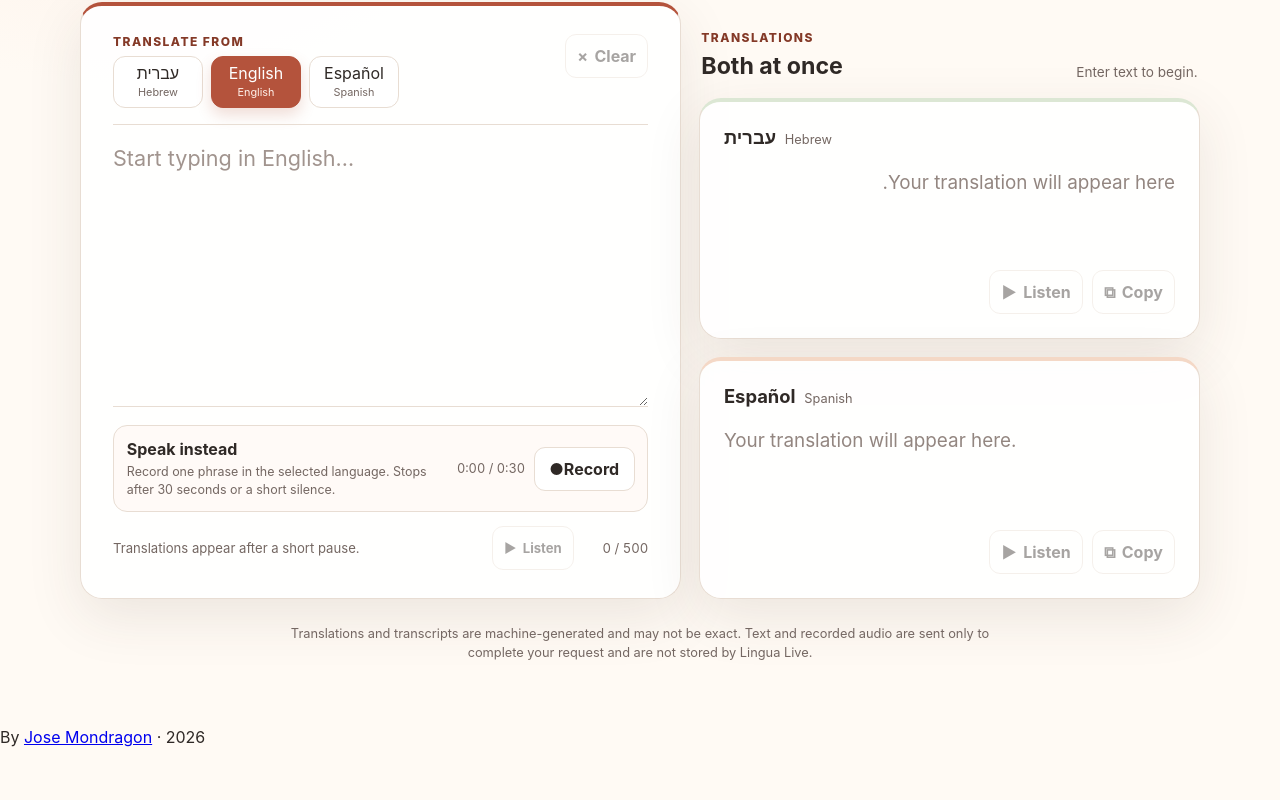
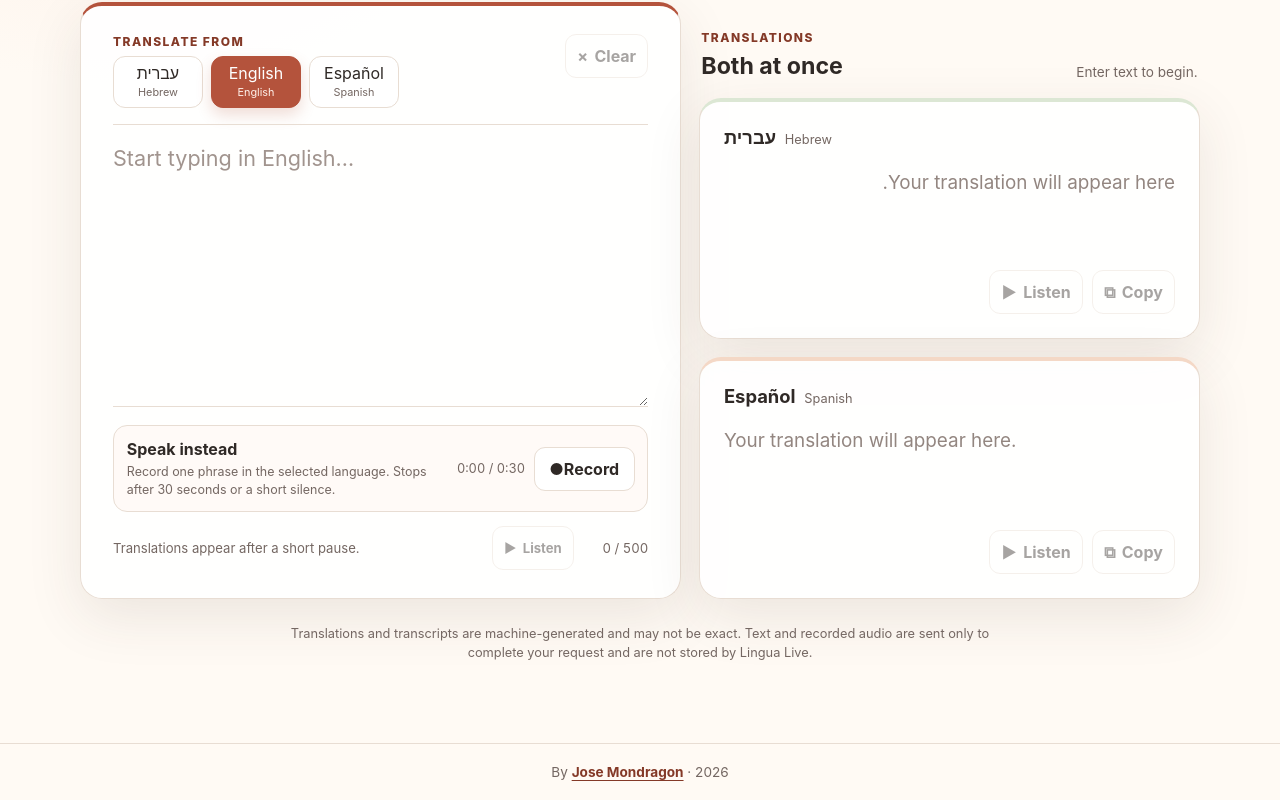
Before and after one commit to mondragon-developer/hebrew-english-spanish-helper, a website with bundled scripts: page public/index.html in a window 1280 px wide. Shown: the part 427-1227 px from the top of the page. Before the commit the page ends 1190 px from the top, so only its background shows below. Built offline with nearby package versions, Linux system fonts and the light colour scheme.

Commit message:
Style site footer

```diff
--- a/public/styles.css
+++ b/public/styles.css
@@ -78,6 +78,11 @@ button:focus-visible, textarea:focus-visible { outline: 3px solid #3876b5; outli
 .skeleton span { display: block; height: 12px; border-radius: 999px; background: #eee5df; animation: pulse 1.25s ease-in-out infinite alternate; }
 .skeleton span:nth-child(2) { width: 82%; }.skeleton span:nth-child(3) { width: 60%; }
 .privacy-note { max-width: 720px; margin: 1.6rem auto 0; color: var(--muted); text-align: center; font-size: .8rem; line-height: 1.5; }
+.site-footer { margin-top: 2rem; padding: 1.25rem max(1rem, env(safe-area-inset-right)) max(1.25rem, env(safe-area-inset-bottom)) max(1rem, env(safe-area-inset-left)); border-top: 1px solid var(--line); color: var(--muted); text-align: center; font-size: .85rem; }
+.site-footer p { margin: 0; }
+.site-footer a { color: var(--terracotta-dark); font-weight: 750; text-underline-offset: .2em; }
+.site-footer a:hover { color: var(--terracotta); }
+.site-footer a:focus-visible { outline: 3px solid #3876b5; outline-offset: 3px; border-radius: 2px; }
 .toast { position: fixed; left: 50%; bottom: max(1.25rem, env(safe-area-inset-bottom)); transform: translateX(-50%); z-index: 5; max-width: calc(100% - 2rem); padding: .8rem 1rem; border-radius: 12px; color: white; background: #2f2926; box-shadow: var(--shadow); font-weight: 700; text-align: center; }
 .sr-only { position: absolute; width: 1px; height: 1px; padding: 0; margin: -1px; overflow: hidden; clip: rect(0,0,0,0); white-space: nowrap; border: 0; }
 @keyframes pulse { to { opacity: .48; } }
```
